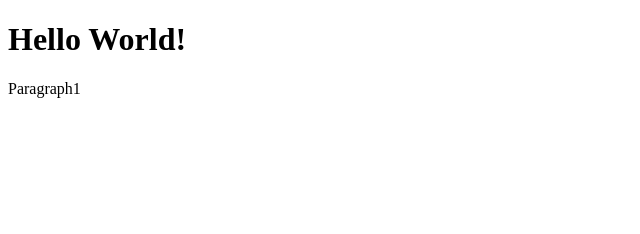
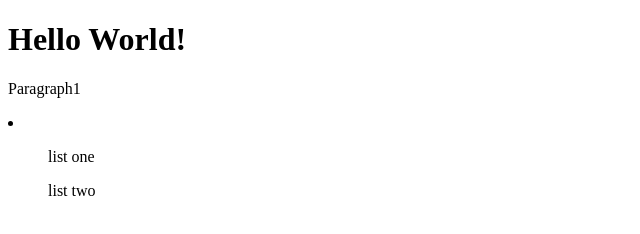
Before and after one commit to cwsentosa/try-remote, a plain HTML site: page index.html in a window 1280 px wide. Shown: the whole page, without its empty margins (0-640 px from the left). Drawn offline with Linux system fonts and the light colour scheme.

Commit message:
Add list to index.html

```diff
--- a/index.html
+++ b/index.html
@@ -8,5 +8,9 @@
 <body>
     <h1>Hello World!</h1>
     <p>Paragraph1</p>
+    <li>
+        <ul>list one</ul>
+        <ul>list two</ul>
+    </li>
 </body>
 </html>
```
